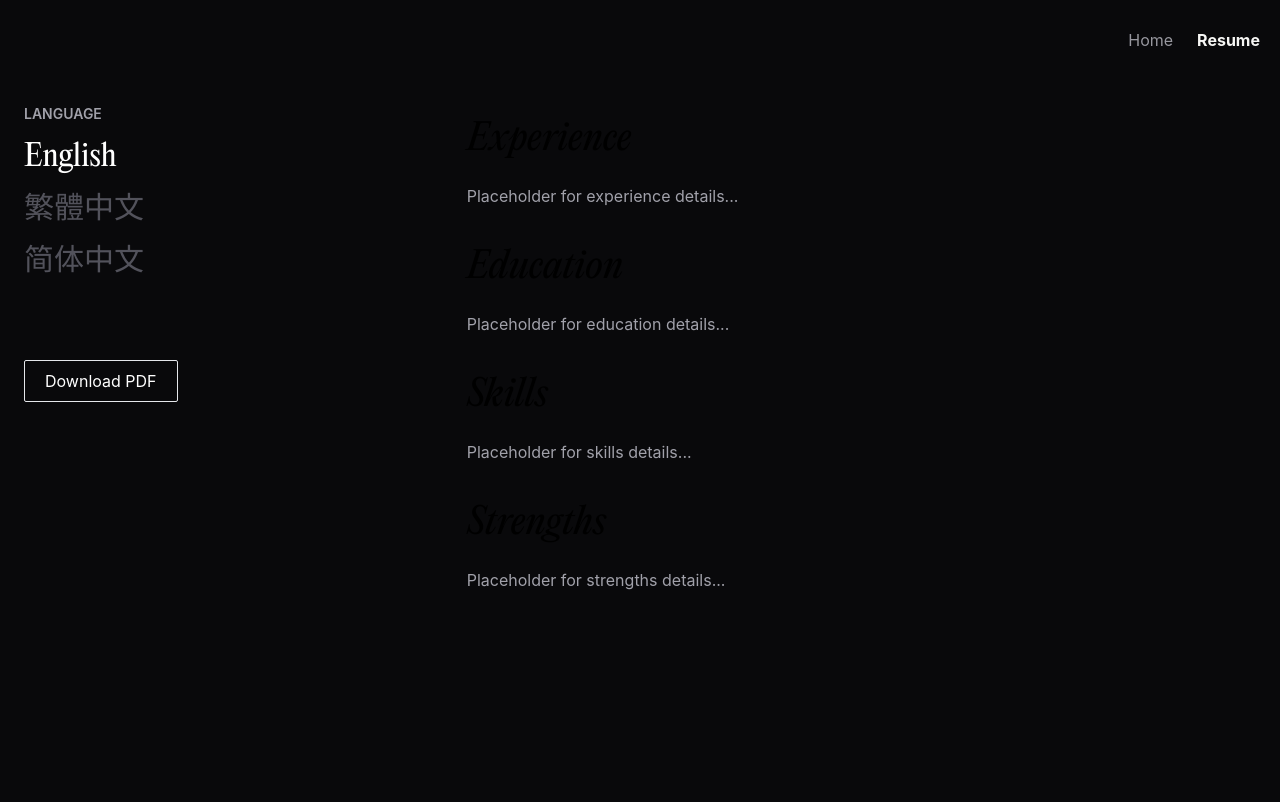
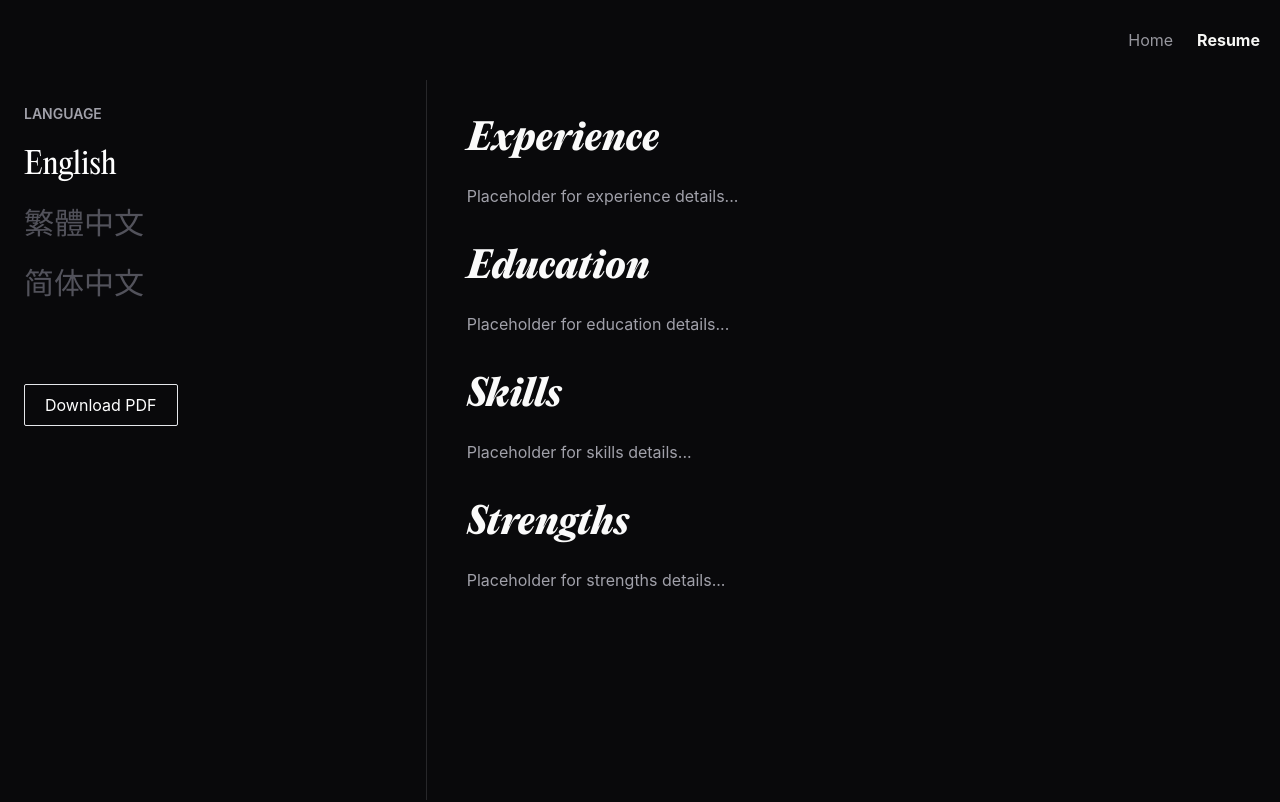
Before and after one commit to hoiian/portfolio2025, a React (Vite) app: page /resume in a window 1280 px wide. Shown: the top 802 px of the page. Built offline with nearby package versions, Linux system fonts and the light colour scheme.

Commit message:
resume style update

```diff
--- a/src/pages/Resume.jsx
+++ b/src/pages/Resume.jsx
@@ -15,12 +15,12 @@ const Resume = () => {
   ];
 
   return (
-    <div className="min-h-screen flex max-w-[1360px] pt-20">
+    <div className="min-h-screen flex flex-col md:flex-row max-w-[1360px] mx-auto pt-20">
       <Header />
       {/* Left Sidebar */}
-      <div className="w-1/3 p-6 flex flex-col ">
+      <div className="w-1/3 p-6 flex flex-col border-r-[1px] border-zinc-800">
 
-        <div className="space-y-4 text-3xl font-heading">
+        <div className="space-y-6 text-3xl font-heading">
         <p className="text-sm text-zinc-400 font-sans font-semibold uppercase ">Language</p>
           <button
             className={`block w-full text-left ${selectedLanguage === "english" ? " text-white" : "text-zinc-600"}`}
@@ -51,7 +51,7 @@ const Resume = () => {
             {/* <ChevronDown size={20} strokeWidth={1} /> */}
           </button>
           {menuOpen && (
-            <div className="absolute top-full mt-2 border text-white rounded-sm w-auto">
+            <div className="absolute top-full mt-2 border border-zinc-600 text-white rounded-sm w-auto">
               {downloadOptions.map((option, index) => (
                 <a
                   key={index}
@@ -68,17 +68,17 @@ const Resume = () => {
       </div>
 
       {/* Right Content */}
-      <div className="w-2/3 p-10 border-l-1">
-        <h2 className="text-4xl italic mb-6">Experience</h2>
+      <div className="w-2/3 p-10">
+        <h2 className="text-4xl italic mb-6 text-zinc-50 font-extrabold">Experience</h2>
         <p>Placeholder for experience details...</p>
 
-        <h2 className="text-4xl italic mt-10 mb-6">Education</h2>
+        <h2 className="text-4xl italic mt-10 mb-6 text-zinc-50 font-extrabold">Education</h2>
         <p>Placeholder for education details...</p>
 
-        <h2 className="text-4xl italic mt-10 mb-6">Skills</h2>
+        <h2 className="text-4xl italic mt-10 mb-6 text-zinc-50 font-extrabold">Skills</h2>
         <p>Placeholder for skills details...</p>
 
-        <h2 className="text-4xl italic mt-10 mb-6">Strengths</h2>
+        <h2 className="text-4xl italic mt-10 mb-6 text-zinc-50 font-extrabold">Strengths</h2>
         <p>Placeholder for strengths details...</p>
       </div>
     </div>
```
